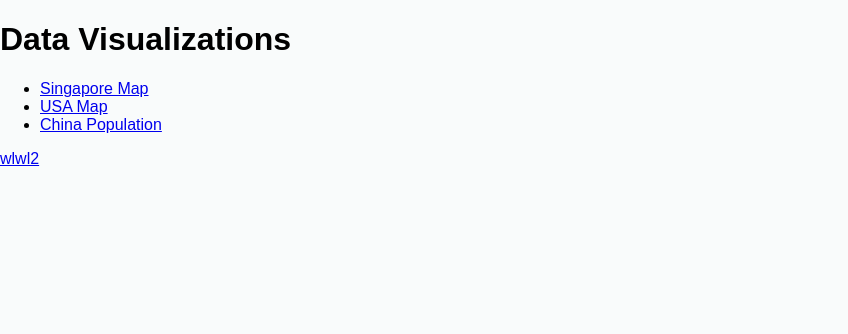
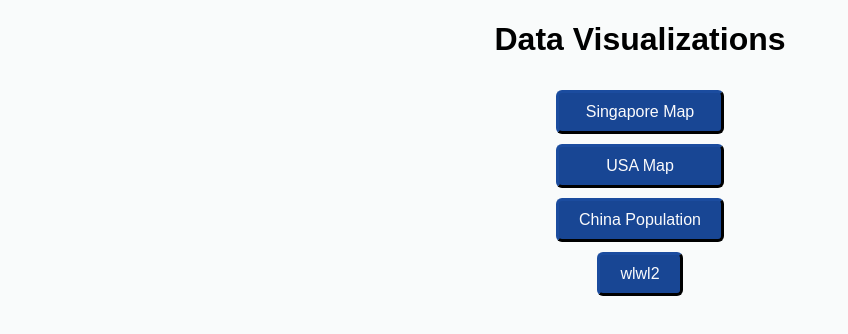
Before and after one commit to wlwl2/data-visualizations, a plain HTML site: page index.html in a window 1280 px wide. Shown: the whole page, without its empty margins (0-848 px from the left). Drawn offline with Linux system fonts and the light colour scheme.

Commit message:
updated styles

```diff
--- a/china/china.css
+++ b/china/china.css
@@ -1,17 +1,21 @@
-body {
-  width: 100%;
-  margin: 0;
-  padding: 0;
-  font-family: sans-serif;
-  background-color: rgb(249, 251, 251);
-}
-
 .main-heading {
   padding: 10px 20px;
 }
 
+.main-heading .blue-button {
+  display: inline-block;
+  vertical-align: middle;
+}
+
+.main-heading a {
+  display: inline-block;
+  vertical-align: middle;
+}
+
 .main-heading__heading {
+  display: inline-block;
   font-size: 40px;
+  vertical-align: middle;
 }
 
 .description {
--- a/index.html
+++ b/index.html
@@ -9,13 +9,21 @@
     <title>Data Visualizations</title>
   </head>
   <body>
-    <h1>Data Visualizations</h1>
-    <ul>
-      <li><a href="singapore/singapore.html">Singapore Map</a></li>
-      <li><a href="usa/usa.html">USA Map</a></li>
-      <li><a href="china/china.html">China Population</a></li>
-    </ul>
-    <div><a href="https://wlwl2.com/">wlwl2</a></div>
+    <div class="homepage">
+      <div class="title">
+        <h1>Data Visualizations</h1>
+      </div>
+      <div class="nav-container">
+        <nav>
+          <ul>
+            <li><a class="blue-button" href="singapore/singapore.html">Singapore Map</a></li>
+            <li><a class="blue-button" href="usa/usa.html">USA Map</a></li>
+            <li><a class="blue-button" href="china/china.html">China Population</a></li>
+          </ul>
+        </nav>
+      </div>
+      <div class="website"><a class="blue-button" href="https://wlwl2.com/">wlwl2</a></div>
+    </div>
     <!-- <script>console.log(window.location.protocol)</script> -->
   </body>
 </html>
--- a/singapore/singapore.css
+++ b/singapore/singapore.css
@@ -1,19 +1,17 @@
-body {
-  width: 100%;
-  margin: 0;
-  padding: 0;
-  font-family: sans-serif;
-  background-color: rgb(249, 251, 251);
-}
-
 .main-heading {
   padding: 10px 20px;
 }
 
-.main-heading__heading {
-  font-size: 40px;
+.main-heading a {
+  display: inline-block;
+  vertical-align: middle;
 }
 
+.main-heading__heading {
+  display: inline-block;
+  font-size: 40px;
+  vertical-align: middle;
+}
 
 .description {
   padding: 0 20px 10px 20px;
--- a/style.css
+++ b/style.css
@@ -5,3 +5,62 @@ body {
   font-family: sans-serif;
   background-color: rgb(249, 251, 251);
 }
+
+.homepage {
+  text-align: center;
+}
+
+.homepage h1 {
+  display: inline-block;
+}
+
+.homepage nav {
+  display: inline-block;
+}
+
+.homepage nav ul {
+  margin: 0;
+  padding: 0;
+  list-style-type: none;
+}
+
+.homepage nav ul li {
+  margin: 10px 0;
+}
+
+.homepage .website a {
+  display: inline-block;
+}
+
+.blue-button {
+  display: block;
+  text-align: center;
+  padding: 10px 20px;
+  cursor: pointer;
+  border-radius: 6px;
+  border-style: outset;
+  border-width: 3px;
+  border-left-color: rgb(27, 76, 159);
+  border-top-color: rgb(27, 76, 159);
+  border-right-color: rgb(11, 31, 64);
+  border-bottom-color: rgb(11, 31, 64);
+  background-color: rgb(24, 70, 148);
+  color: rgb(251, 251, 252);
+  user-select: none;
+  text-decoration: none;
+}
+
+.blue-button:hover,
+.blue-button:focus {
+  background-color: rgb(46, 151, 237);
+  border-left-color: rgb(46, 151, 237);
+  border-top-color: rgb(46, 151, 237);
+}
+
+.blue-button:active {
+  border-style: inset;
+  border-left-color: rgb(11, 31, 64);
+  border-top-color: rgb(11, 31, 64);
+  border-right-color: rgb(27, 76, 159);
+  border-bottom-color: rgb(27, 76, 159);
+}
--- a/usa/usa.css
+++ b/usa/usa.css
@@ -1,16 +1,15 @@
-body {
-  width: 100%;
-  margin: 0;
-  padding: 0;
-  font-family: sans-serif;
-  background-color: rgb(249, 251, 251);
-}
-
 .main-heading {
   padding: 10px 20px;
 }
 
+.main-heading a {
+  display: inline-block;
+  vertical-align: middle;
+}
+
 .main-heading__heading {
+  display: inline-block;
+  vertical-align: middle;
   font-size: 40px;
 }
 
```
Also changed, not shown: china/china.html (+4 -3 lines), singapore/singapore.html (+2 -1 lines), usa/usa.html (+2 -1 lines).
